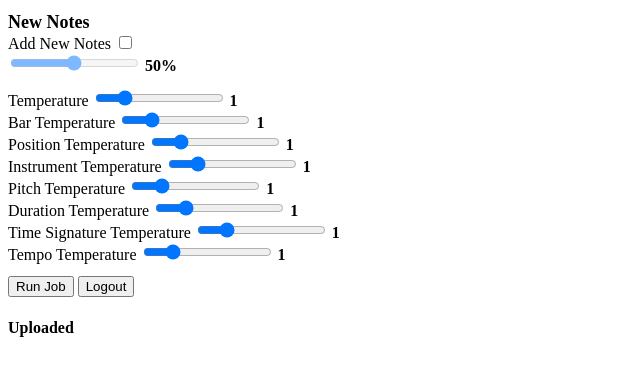
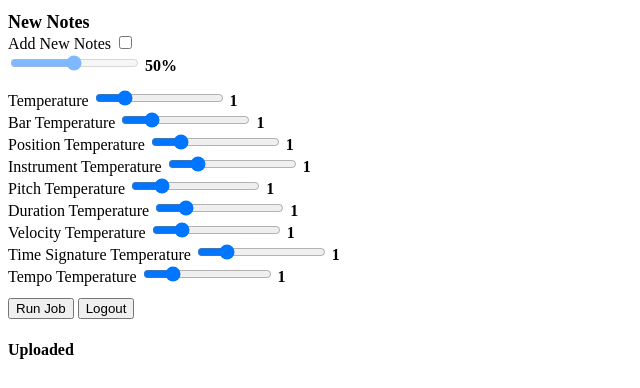
Before and after one commit to SensiLab/MusicVariationWorkshop, a Flask app: page / in a window 1280 px wide. Shown: the part 675-1063 px from the top of the page, without its empty margins (0-640 px from the left). Before the commit the page ends 1012 px from the top, so only its background shows below. Run offline with Flask 3, Linux system fonts and the light colour scheme; the visitor is signed in with stand-in values (Sample User, id 1); parts of the project's set-up code (start-up, migrations or seed data) failed here and were passed over; some libraries are stand-ins or nearby versions.

Commit message:
fixed bug and added velocity slider

```diff
--- a/templates/index.html
+++ b/templates/index.html
@@ -143,6 +143,11 @@
             <span class="slider-value" id="durationTemperatureSliderValue">1</span>
         </div>
         <div>
+            <label for="velocityTemperatureSlider">Velocity Temperature</label>
+            <input type="range" min="50" max="300" value="100" class="slider" id="velociyTemperatureSlider">
+            <span class="slider-value" id="velocitynTemperatureSliderValue">1</span>
+        </div>
+        <div>
             <label for="timesignatureTemperatureSlider">Time Signature Temperature</label>
             <input type="range" min="50" max="300" value="100" class="slider" id="timesignatureTemperatureSlider">
             <span class="slider-value" id="timesignatureTemperatureSliderValue">1</span>
@@ -266,6 +271,7 @@
         const instrumentTemperatureSlider = document.getElementById("instrumentTemperatureSlider");
         const pitchTemperatureSlider = document.getElementById("pitchTemperatureSlider");
         const durationTemperatureSlider = document.getElementById("durationTemperatureSlider");
+        const velocityTemperatureSlider = document.getElementById("durationTemperatureSlider");
         const timesignatureTemperatureSlider = document.getElementById("timesignatureTemperatureSlider");
         const tempoTemperatureSlider = document.getElementById("tempoTemperatureSlider");
 
@@ -277,6 +283,7 @@
         const instrumentTemperatureSliderValue = document.getElementById("instrumentTemperatureSliderValue");
         const pitchTemperatureSliderValue = document.getElementById("pitchTemperatureSliderValue");
         const durationTemperatureSliderValue = document.getElementById("durationTemperatureSliderValue");
+        const velocityTemperatureSliderValue = document.getElementById("durationTemperatureSliderValue");
         const timesignatureTemperatureSliderValue = document.getElementById("timesignatureTemperatureSliderValue");
         const tempoTemperatureSliderValue = document.getElementById("tempoTemperatureSliderValue");
 
@@ -310,6 +317,10 @@
 
         durationTemperatureSlider.addEventListener('input', () => {
             durationTemperatureSliderValue.textContent = durationTemperatureSlider.value / 100;
+        });
+
+        velocityTemperatureSlider.addEventListener('input', () => {
+            velocityTemperatureSliderValue.textContent = velocityTemperatureSlider.value / 100;
         });
 
         timesignatureTemperatureSlider.addEventListener('input', () => {
@@ -613,6 +624,7 @@
             temperatures.push(instrumentTemperatureSlider.value/100);
             temperatures.push(pitchTemperatureSlider.value/100);
             temperatures.push(durationTemperatureSlider.value/100);
+            temperatures.push(velocityTemperatureSlider.value/100);
             temperatures.push(timesignatureTemperatureSlider.value/100);
             temperatures.push(tempoTemperatureSlider.value/100);
 
```
